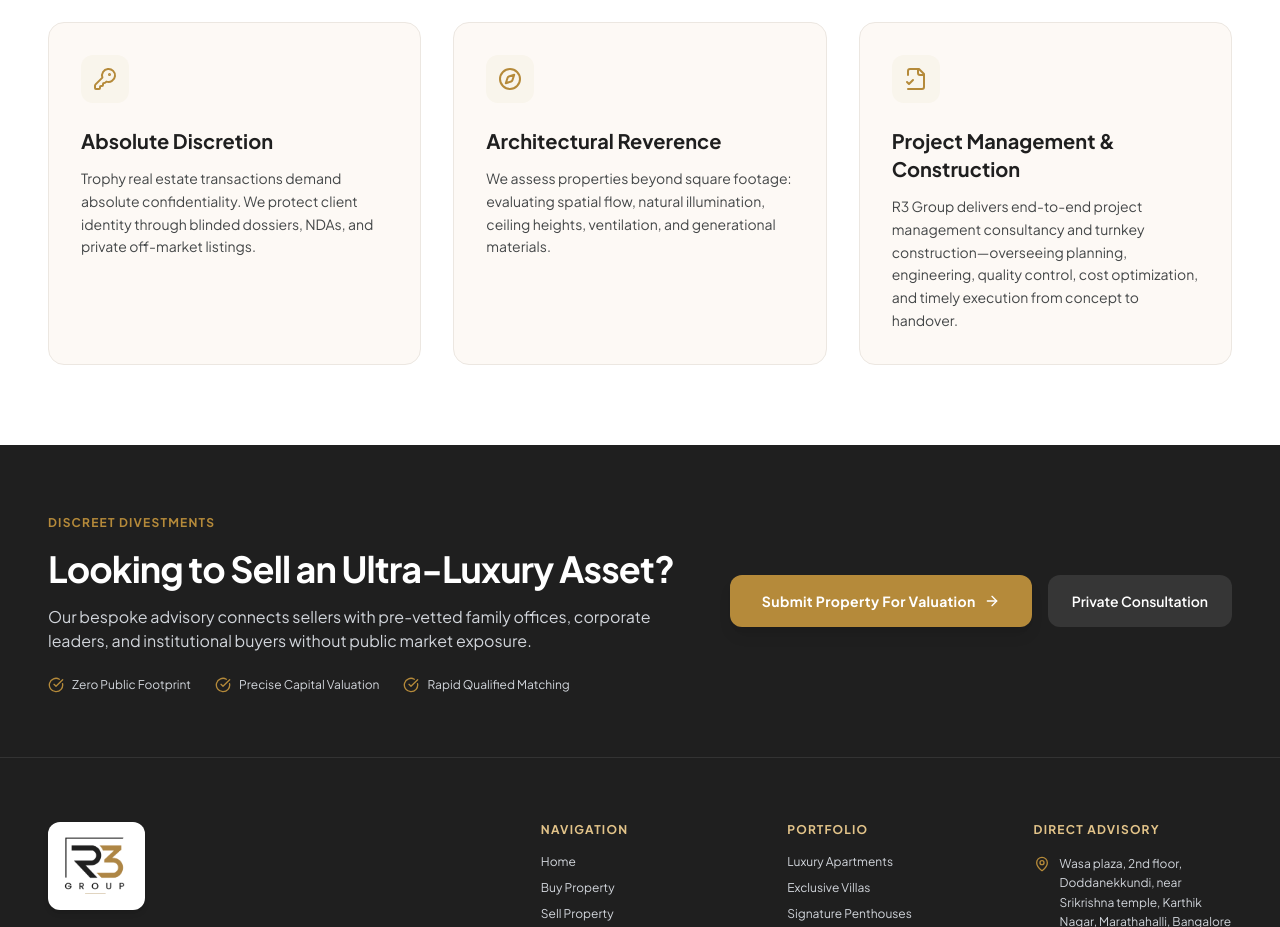
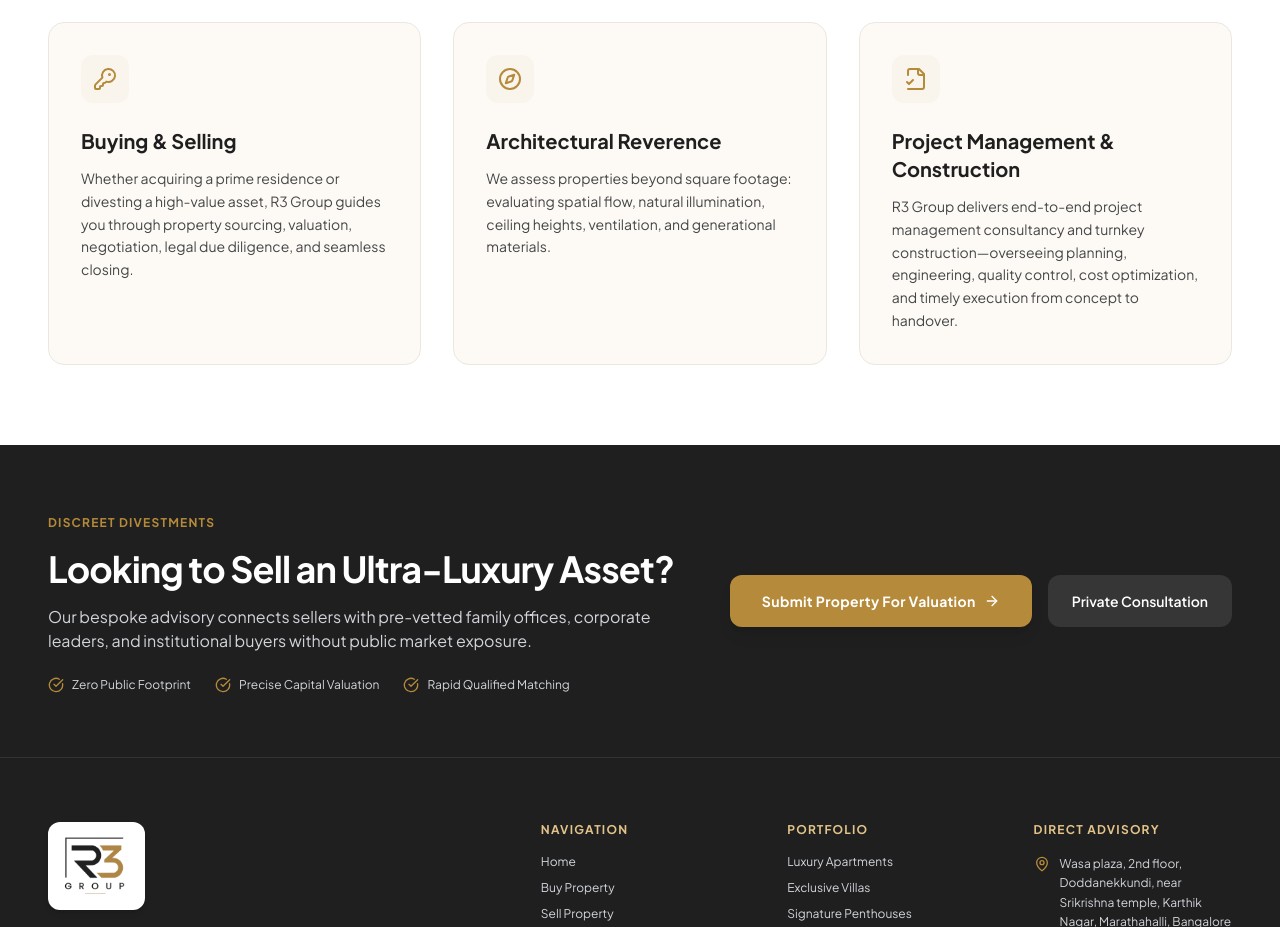
Before and after one commit to sujayangadi90/R3-Group, a React (Vite) app in the folder client/: page / in a window 1280 px wide. Shown: the part 2240-3167 px from the top of the page. Built offline with nearby package versions, Linux system fonts and the light colour scheme; no server answers.

Commit message:
Replace Absolute Discretion with Buying & Selling on HomePage

```diff
--- a/client/src/pages/HomePage.jsx
+++ b/client/src/pages/HomePage.jsx
@@ -397,9 +397,9 @@ export const HomePage = () => {
               <div className="w-12 h-12 rounded-xl bg-gold-subtle text-gold flex items-center justify-center mb-6">
                 <KeyRound className="w-6 h-6" />
               </div>
-              <h3 className="text-xl font-bold text-primary mb-3">Absolute Discretion</h3>
+              <h3 className="text-xl font-bold text-primary mb-3">Buying &amp; Selling</h3>
               <p className="text-sm text-charcoal-600 leading-relaxed">
-                Trophy real estate transactions demand absolute confidentiality. We protect client identity through blinded dossiers, NDAs, and private off-market listings.
+                Whether acquiring a prime residence or divesting a high-value asset, R3 Group guides you through property sourcing, valuation, negotiation, legal due diligence, and seamless closing.
               </p>
             </div>
 
```
Also changed, not shown: 3 other files (tests, documents, lock files or other folders).
